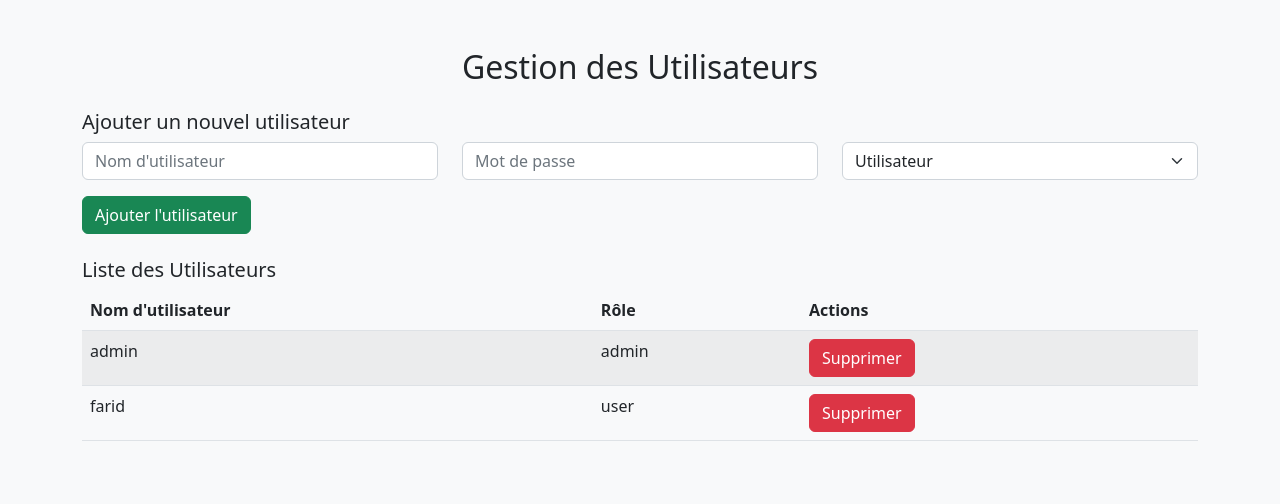
After one commit to BenJelloun-Youne/datay-ch, a Flask app: page /manage_users in a window 1280 px wide. The commit adds this page. Shown: the top 504 px of the page. Run offline with Flask 3, Linux system fonts and the light colour scheme; a user stored in the database is signed in; data comes from the database, SQL or seed files in the repository.

Commit message:
Gestion utilisateur par l admin

```diff
--- a/app.py
+++ b/app.py
@@ -241,6 +241,42 @@ def add_user():
         return redirect(url_for("dashboard"))
 
     return render_template("add_user.html")
+# Route pour gérer les utilisateurs (admin uniquement)
+@app.route("/manage_users", methods=["GET", "POST"])
+def manage_users():
+    if "role" not in session or session["role"] != "admin":
+        return redirect(url_for("dashboard"))  # Rediriger si non admin
+
+    users = db_session.query(User).all()  # Récupérer tous les utilisateurs
+
+    if request.method == "POST":
+        # Ici, vous pouvez ajouter la logique pour créer ou modifier des utilisateurs
+        username = request.form.get("username")
+        password = request.form.get("password")
+        role = request.form.get("role")
+
+        if username and password:
+            new_user = User(username=username, password=password, role=role)
+            db_session.add(new_user)
+            db_session.commit()
+            flash(f"Utilisateur {username} ajouté avec succès")
+
+    return render_template("manage_users.html", users=users)
+
+@app.route("/delete_user/<int:user_id>", methods=["POST"])
+def delete_user(user_id):
+    if "role" not in session or session["role"] != "admin":
+        return redirect(url_for("dashboard"))  # Rediriger si non admin
+
+    user_to_delete = db_session.query(User).filter_by(id=user_id).first()
+    if user_to_delete:
+        db_session.delete(user_to_delete)
+        db_session.commit()
+        flash("Utilisateur supprimé avec succès.")
+    else:
+        flash("Utilisateur introuvable.")
+
+    return redirect(url_for("manage_users"))
 
 # Route pour se déconnecter
 @app.route("/logout")
--- a/templates/dashboard.html
+++ b/templates/dashboard.html
@@ -74,6 +74,7 @@
         <div class="mt-3 text-center">
             <a href="{{ url_for('show_map') }}" class="btn btn-secondary me-2">Afficher la carte des contacts</a>
             {% if session["role"] == "admin" %}
+                <a href="{{ url_for('manage_users') }}" class="btn btn-info me-2">Gérer les utilisateurs</a>
                 <a href="{{ url_for('add_user') }}" class="btn btn-info me-2">Ajouter un utilisateur</a>
             {% endif %}
             <a href="{{ url_for('logout') }}" class="btn btn-danger">Déconnexion</a>
--- /dev/null
+++ b/templates/manage_users.html
@@ -0,0 +1,59 @@
+<!DOCTYPE html>
+<html lang="fr">
+<head>
+    <meta charset="UTF-8">
+    <meta name="viewport" content="width=device-width, initial-scale=1">
+    <title>Gestion des Utilisateurs - DATAY</title>
+    <link href="https://cdn.jsdelivr.net/npm/bootstrap@5.2.2/dist/css/bootstrap.min.css" rel="stylesheet">
+</head>
+<body class="bg-light">
+    <div class="container py-5">
+        <h2 class="text-center mb-4">Gestion des Utilisateurs</h2>
+
+        <form method="post" class="mb-4">
+            <h5>Ajouter un nouvel utilisateur</h5>
+            <div class="row">
+                <div class="col-md-4">
+                    <input type="text" name="username" class="form-control" placeholder="Nom d'utilisateur" required>
+                </div>
+                <div class="col-md-4">
+                    <input type="password" name="password" class="form-control" placeholder="Mot de passe" required>
+                </div>
+                <div class="col-md-4">
+                    <select name="role" class="form-select">
+                        <option value="user">Utilisateur</option>
+                        <option value="admin">Administrateur</option>
+                    </select>
+                </div>
+            </div>
+            <button type="submit" class="btn btn-success mt-3">Ajouter l'utilisateur</button>
+        </form>
+
+        <h5>Liste des Utilisateurs</h5>
+        <table class="table table-striped">
+            <thead>
+                <tr>
+                    <th>Nom d'utilisateur</th>
+                    <th>Rôle</th>
+                    <th>Actions</th>
+                </tr>
+            </thead>
+            <tbody>
+                {% for user in users %}
+                <tr>
+                    <td>{{ user.username }}</td>
+                    <td>{{ user.role }}</td>
+                    <td>
+                        <form method="post" action="{{ url_for('delete_user', user_id=user.id) }}">
+                            <button type="submit" class="btn btn-danger">Supprimer</button>
+                        </form>
+                    </td>
+                </tr>
+                {% endfor %}
+            </tbody>
+        </table>
+    </div>
+
+    <script src="https://cdn.jsdelivr.net/npm/bootstrap@5.2.2/dist/js/bootstrap.bundle.min.js"></script>
+</body>
+</html>
```
